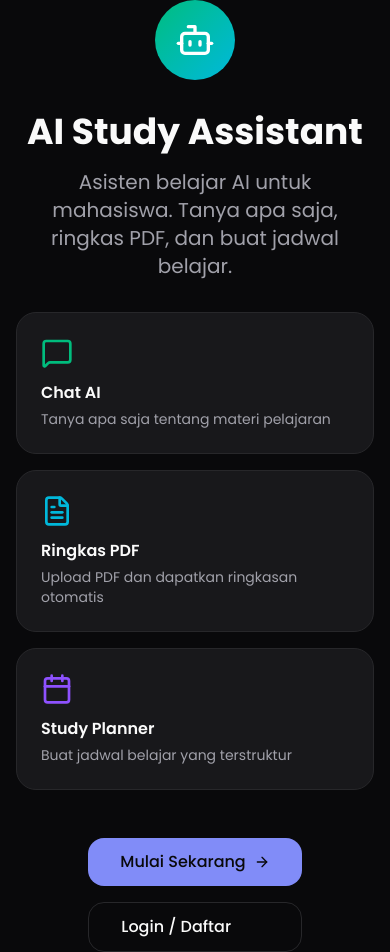
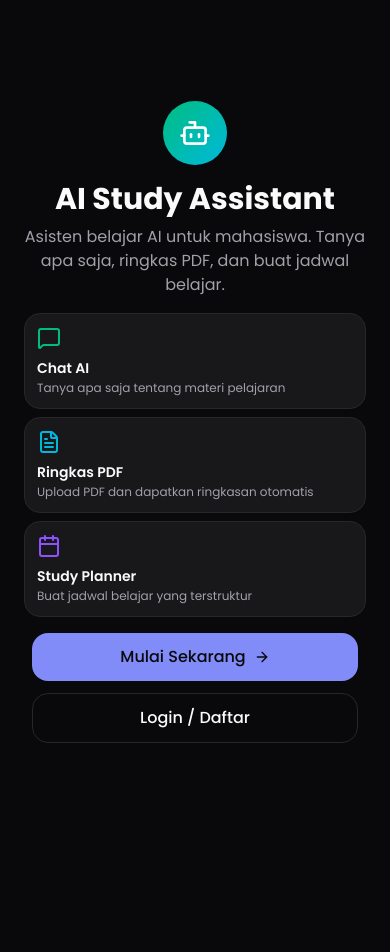
Before and after one commit to hakimindraa/chat-ai, a Next.js app: page / in a window 390 px wide. After the commit the page ends 844 px from the top, so only its background shows below. Built offline with nearby package versions, Linux system fonts and the light colour scheme.

Commit message:
fix: prevent scroll on homepage mobile

```diff
--- a/app/page.tsx
+++ b/app/page.tsx
@@ -5,54 +5,54 @@ import Link from "next/link";
 
 export default function Home() {
   return (
-    <div className="min-h-screen bg-background">
+    <div className="h-[100dvh] max-h-[100dvh] overflow-hidden bg-background fixed inset-0">
       {/* Hero Section */}
-      <div className="flex flex-col items-center justify-center min-h-screen px-4">
+      <div className="flex flex-col items-center justify-center h-full px-4 py-6 overflow-hidden">
         {/* Logo */}
-        <div className="w-20 h-20 rounded-full bg-gradient-to-br from-emerald-500 to-cyan-500 flex items-center justify-center mb-8">
-          <Bot className="w-10 h-10 text-white" />
+        <div className="w-16 h-16 sm:w-20 sm:h-20 rounded-full bg-gradient-to-br from-emerald-500 to-cyan-500 flex items-center justify-center mb-4 sm:mb-6 shrink-0">
+          <Bot className="w-8 h-8 sm:w-10 sm:h-10 text-white" />
         </div>
 
-        <h1 className="text-4xl md:text-5xl font-bold text-foreground text-center mb-4">
+        <h1 className="text-3xl sm:text-4xl md:text-5xl font-bold text-foreground text-center mb-2 sm:mb-4">
           AI Study Assistant
         </h1>
 
-        <p className="text-xl text-muted-foreground text-center max-w-lg mb-8">
+        <p className="text-base sm:text-lg text-muted-foreground text-center max-w-lg mb-4 sm:mb-6 px-2">
           Asisten belajar AI untuk mahasiswa. Tanya apa saja, ringkas PDF, dan buat jadwal belajar.
         </p>
 
         {/* Features */}
-        <div className="grid grid-cols-1 md:grid-cols-3 gap-4 max-w-3xl w-full mb-12">
-          <div className="p-6 rounded-2xl bg-card border border-border">
-            <MessageSquare className="w-8 h-8 text-emerald-500 mb-3" />
-            <h3 className="font-semibold text-foreground mb-1">Chat AI</h3>
-            <p className="text-sm text-muted-foreground">
+        <div className="grid grid-cols-1 sm:grid-cols-3 gap-2 sm:gap-4 max-w-3xl w-full mb-4 sm:mb-8 px-2">
+          <div className="p-3 sm:p-6 rounded-xl sm:rounded-2xl bg-card border border-border">
+            <MessageSquare className="w-6 h-6 sm:w-8 sm:h-8 text-emerald-500 mb-2 sm:mb-3" />
+            <h3 className="font-semibold text-foreground text-sm sm:text-base mb-0.5 sm:mb-1">Chat AI</h3>
+            <p className="text-xs sm:text-sm text-muted-foreground">
               Tanya apa saja tentang materi pelajaran
             </p>
           </div>
 
-          <div className="p-6 rounded-2xl bg-card border border-border">
-            <FileText className="w-8 h-8 text-cyan-500 mb-3" />
-            <h3 className="font-semibold text-foreground mb-1">Ringkas PDF</h3>
-            <p className="text-sm text-muted-foreground">
+          <div className="p-3 sm:p-6 rounded-xl sm:rounded-2xl bg-card border border-border">
+            <FileText className="w-6 h-6 sm:w-8 sm:h-8 text-cyan-500 mb-2 sm:mb-3" />
+            <h3 className="font-semibold text-foreground text-sm sm:text-base mb-0.5 sm:mb-1">Ringkas PDF</h3>
+            <p className="text-xs sm:text-sm text-muted-foreground">
               Upload PDF dan dapatkan ringkasan otomatis
             </p>
           </div>
 
-          <div className="p-6 rounded-2xl bg-card border border-border">
-            <Calendar className="w-8 h-8 text-violet-500 mb-3" />
-            <h3 className="font-semibold text-foreground mb-1">Study Planner</h3>
-            <p className="text-sm text-muted-foreground">
+          <div className="p-3 sm:p-6 rounded-xl sm:rounded-2xl bg-card border border-border">
+            <Calendar className="w-6 h-6 sm:w-8 sm:h-8 text-violet-500 mb-2 sm:mb-3" />
+            <h3 className="font-semibold text-foreground text-sm sm:text-base mb-0.5 sm:mb-1">Study Planner</h3>
+            <p className="text-xs sm:text-sm text-muted-foreground">
               Buat jadwal belajar yang terstruktur
             </p>
           </div>
         </div>
 
         {/* CTA Buttons */}
-        <div className="flex flex-col sm:flex-row gap-4">
+        <div className="flex flex-col sm:flex-row gap-3 w-full sm:w-auto px-4 shrink-0">
           <Link
             href="/chat"
-            className="px-8 py-3 rounded-xl bg-primary text-primary-foreground font-medium hover:bg-primary/90 transition-colors flex items-center gap-2"
+            className="px-8 py-3 rounded-xl bg-primary text-primary-foreground font-medium hover:bg-primary/90 transition-colors flex items-center justify-center gap-2"
           >
             Mulai Sekarang
             <ArrowRight className="w-4 h-4" />
@@ -60,7 +60,7 @@ export default function Home() {
 
           <Link
             href="/login"
-            className="px-8 py-3 rounded-xl border border-border text-foreground font-medium hover:bg-accent transition-colors"
+            className="px-8 py-3 rounded-xl border border-border text-foreground font-medium hover:bg-accent transition-colors text-center"
           >
             Login / Daftar
           </Link>
```
